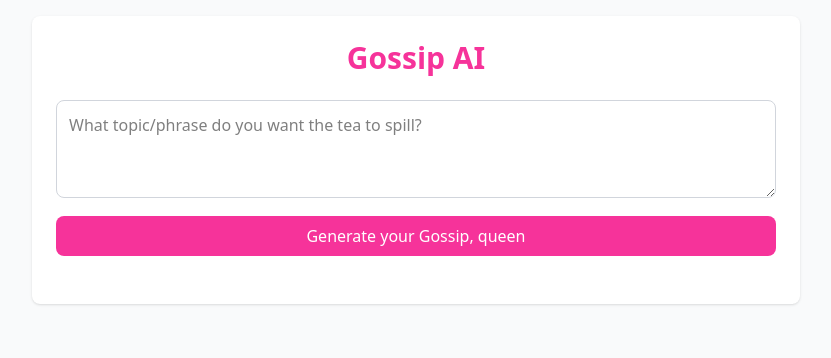
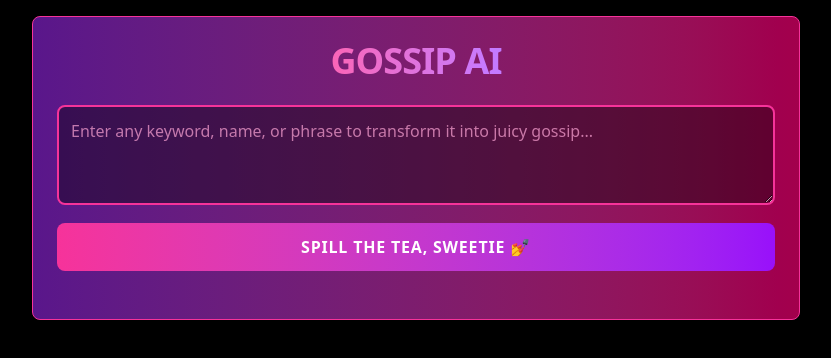
Before and after one commit to Joaosilva27/gossip-explainer-ai, a React (Vite) app: page / in a window 1280 px wide. Shown: the top 358 px of the page, without its empty margins (224-1055 px from the left). Built offline with nearby package versions, Linux system fonts and the light colour scheme; no server answers.

Commit message:
better app styling
* changed textarea's placeholder

* changed text for both isLoading values

* css changes to make app prettier but keeping it simple

* moved <div> containing text "Hope you enjoyed the tea honey." to the conditional render aiResponse

```diff
--- a/src/App.jsx
+++ b/src/App.jsx
@@ -31,31 +31,36 @@ function App() {
   }
 
   return (
-    <div className='min-h-screen bg-gray-50 p-4'>
-      <div className='max-w-3xl mx-auto bg-white rounded-lg shadow p-6'>
-        <h1 className='text-3xl font-bold text-center text-pink-500 mb-6'>Gossip AI</h1>
+    <div className='min-h-screen bg-black p-4 text-white'>
+      <div className='max-w-3xl mx-auto bg-gradient-to-r from-purple-900 to-pink-800 rounded-lg shadow-lg p-6 border border-pink-500'>
+        <h1 className='text-4xl font-extrabold text-center text-pink-300 mb-6 tracking-tight'>
+          <span className='bg-gradient-to-r from-pink-400 to-purple-400 bg-clip-text text-transparent'>GOSSIP AI</span>
+        </h1>
 
         <div className='mb-6'>
           <textarea
             value={userPrompt}
             onChange={e => setUserPrompt(e.target.value)}
-            className='w-full border border-gray-300 rounded-lg p-3 focus:outline-none focus:ring-2 focus:ring-pink-300'
-            placeholder='What topic/phrase do you want the tea to spill?'
+            className='w-full bg-black/40 border-2 border-pink-500 rounded-lg p-3 text-white placeholder-pink-300/70 focus:outline-none focus:ring-2 focus:ring-pink-400'
+            placeholder='Enter any keyword, name, or phrase to transform it into juicy gossip...'
             rows='3'
           />
 
           <button
             onClick={onGossipGeneration}
             disabled={isLoading}
-            className='w-full mt-3 bg-pink-500 hover:bg-pink-600 text-white font-medium py-2 px-4 rounded-lg transition-colors'
+            className='w-full mt-3 bg-gradient-to-r from-pink-500 to-purple-600 hover:from-pink-600 hover:to-purple-700 text-white font-bold py-3 px-4 rounded-lg transition-all transform hover:scale-105 uppercase tracking-wider'
           >
-            {isLoading ? "Generating the tea..." : "Generate your Gossip, queen"}
+            {isLoading ? "Generating the gossip..." : "Spill the tea, sweetie 💅"}
           </button>
         </div>
 
         {aiResponse && (
-          <div className='mt-6 p-4 bg-gray-100 rounded-lg'>
-            <h2 className='text-lg font-medium mb-2 text-gray-700'>The Hot Tea:</h2>
+          <div className='mt-8 p-5 bg-black/50 rounded-lg border-l-4 border-pink-500'>
+            <h2 className='text-xl font-bold mb-4 text-pink-300 flex items-center'>
+              <span className='mr-2'>✨</span> THE HOT TEA <span className='ml-2'>✨</span>
+            </h2>
+            <div className='text-pink-100 font-medium'>
               <ReactMarkdown
                 children={aiResponse}
                 remarkPlugins={[remarkGfm]}
@@ -63,11 +68,13 @@ function App() {
                   h1: "h2",
                   p: ({ node, ...props }) => (
                     <div className='mb-8'>
-                    <p {...props} />
+                      <p className='leading-relaxed' {...props} />
                     </div>
                   ),
                 }}
               />
+            </div>
+            <div className='mt-6 text-center text-pink-300/80 text-sm'>Hope you enjoyed the tea honey.</div>
           </div>
         )}
       </div>
```
Lines whose indentation alone changed are shown as unchanged.
